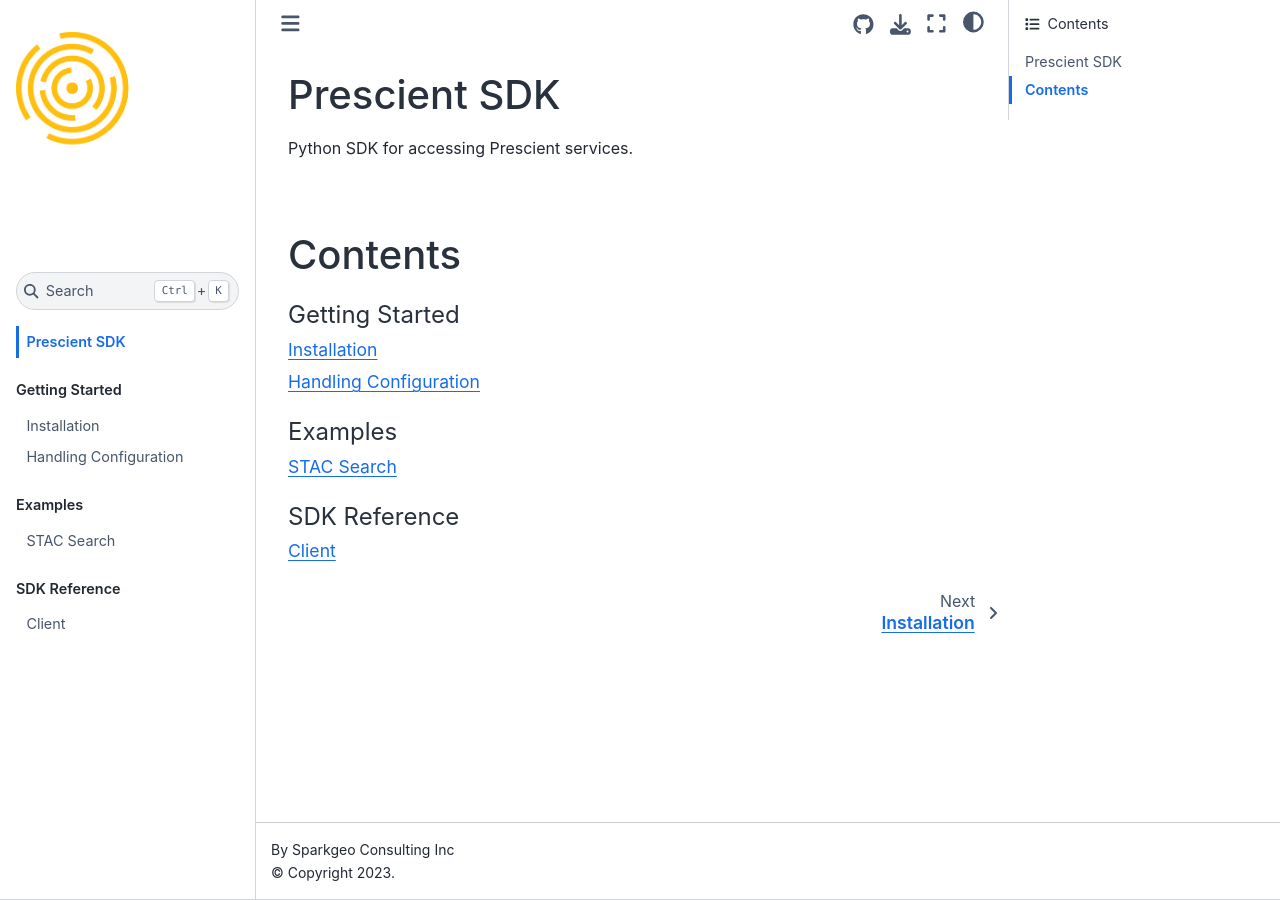
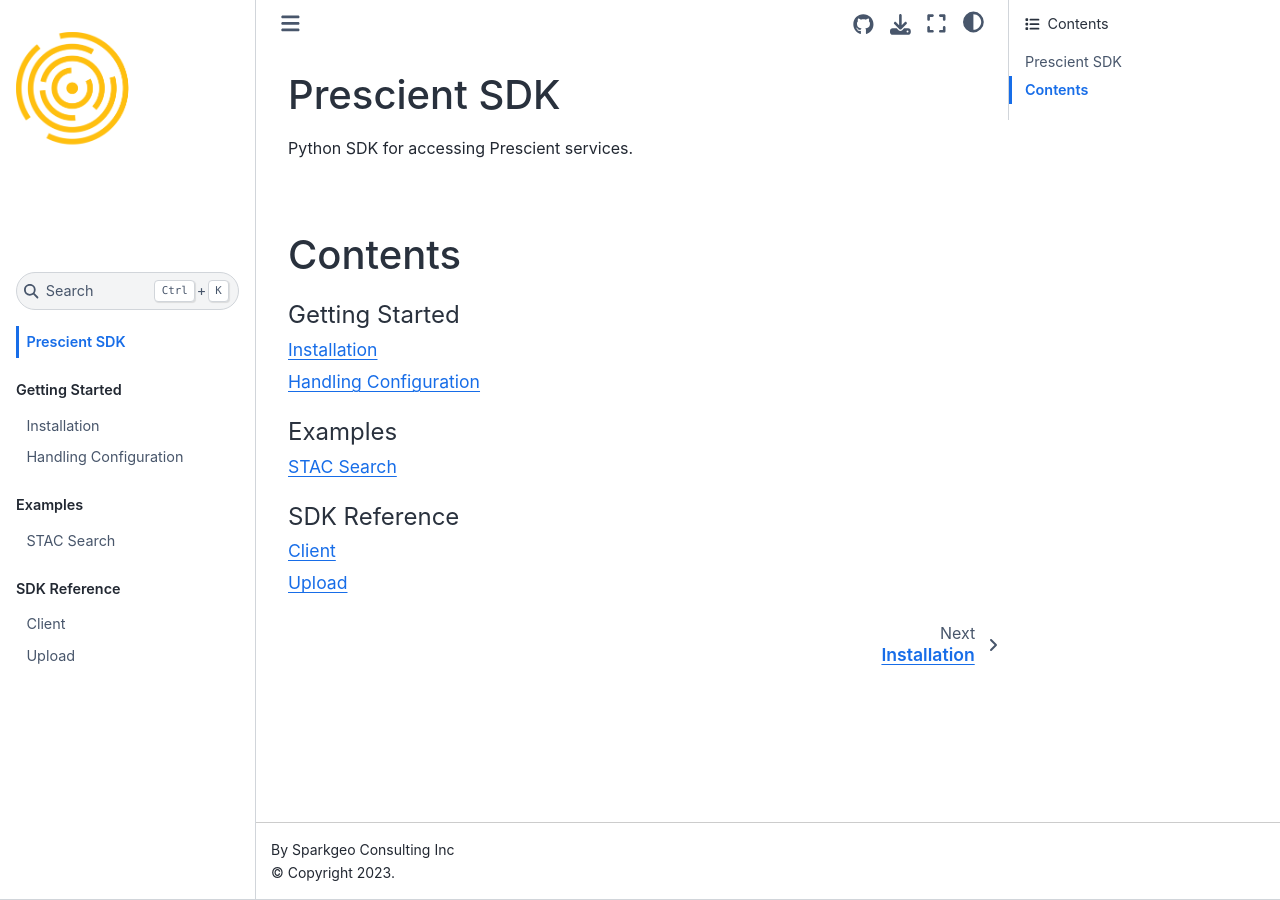
Before and after one commit to sparkgeo/prescient-sdk, a Jupyter Book: the page built from docs/index.md, in a window 1280 px wide. Built offline with Jupyter Book 1.0.4 settings and Sphinx 7.4.7 and the Sphinx Book theme 1.1.4, drawn with Linux system fonts in a browser that asks for light colours.

Commit message:
add module docs and upload example

```diff
--- a/docs/_toc.yml
+++ b/docs/_toc.yml
@@ -15,3 +15,4 @@
 - caption: SDK Reference
   chapters:
   - file: client-sdk
+  - file: upload
--- /dev/null
+++ b/docs/upload.rst
@@ -0,0 +1,5 @@
+Upload
+======
+
+.. automodule:: prescient_sdk.upload
+    :members:
```
Also changed, not shown: 1 other file.
